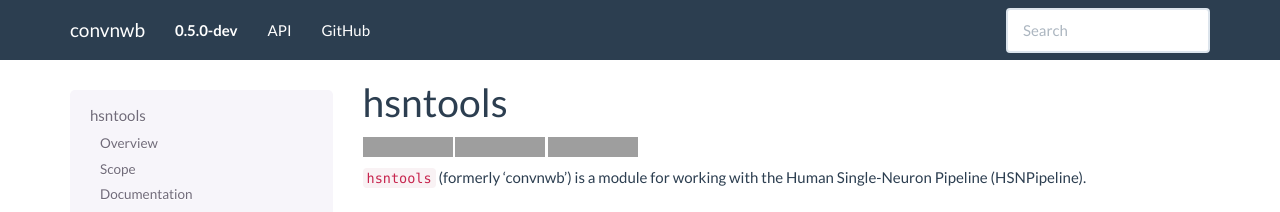
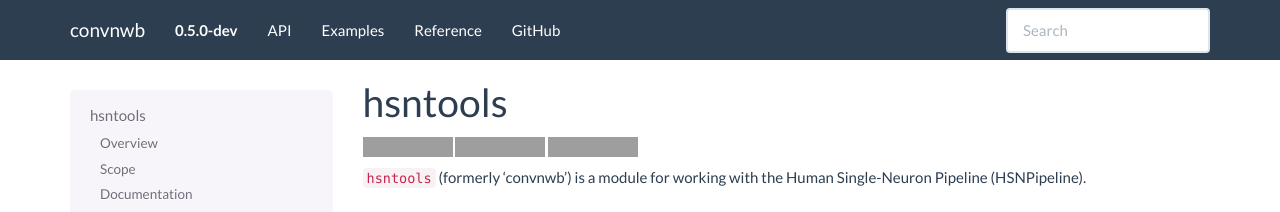
Before and after one commit to HSNPipeline/hsntools, a Sphinx documentation site: the page built from doc/index.rst, in a window 1280 px wide. Shown: the top 212 px of the page. Built offline with Sphinx 7.4.7, drawn with Linux system fonts in a browser that asks for light colours; pages that are not in the unit, such as notebooks, are missing from menus; grey boxes are pictures that could not be loaded.

Commit message:
update doc conf

```diff
--- a/doc/conf.py
+++ b/doc/conf.py
@@ -4,7 +4,6 @@
 #
 # For a full list of documentation options, see:
 # https://www.sphinx-doc.org/en/master/usage/configuration.html
-
 
 # ----------------------------------------------------------------------------
 
@@ -14,10 +13,8 @@
 from datetime import date
 
 import sphinx_bootstrap_theme
-
-# import sphinx_gallery
-# from sphinx_gallery.sorting import FileNameSortKey, ExplicitOrder
-
+import sphinx_gallery
+from sphinx_gallery.sorting import FileNameSortKey, ExplicitOrder
 
 # -- Project information -----------------------------------------------------
 
@@ -43,7 +40,7 @@
     'sphinx.ext.githubpages',
     'sphinx.ext.mathjax',
     'sphinx.ext.viewcode',
-    #'sphinx_gallery.gen_gallery',
+    'sphinx_gallery.gen_gallery',
     'sphinx_copybutton',
     'numpydoc',
 ]
@@ -96,9 +93,8 @@
     'navbar_sidebarrel': False,
     'navbar_links': [
         ("API", "api"),
-        #("Glossary", "glossary"),
-        #("Tutorials", "auto_tutorials/index"),
-        #("Reference", "reference"),
+        ("Examples", "auto_tutorials/index"),
+        ("Reference", "reference"),
         ("GitHub", "https://github.com/HSUPipeline/convnwb", True),
     ],
 
@@ -119,15 +115,15 @@
 
 # -- Extension configuration -------------------------------------------------
 
-# # Configurations for sphinx gallery
-# sphinx_gallery_conf = {
-#     #'examples_dirs': ['../tutorials'],
-#     #'gallery_dirs': ['auto_tutorials'],
-#     #'subsection_order' : ExplicitOrder([]),
-#     'within_subsection_order': FileNameSortKey,
-#     #'default_thumb_file': 'XX.png',
-#     'backreferences_dir': 'generated',   # Where to drop linking files between examples & API
-#     'doc_module': ('convnwb',),
-#     'reference_url': {'convnwb': None},
-#     'remove_config_comments': True,
-# }
+# Configurations for sphinx gallery
+sphinx_gallery_conf = {
+    'examples_dirs': ['../examples'],
+    'gallery_dirs': ['auto_examples'],
+    #'subsection_order' : ExplicitOrder([]),
+    'within_subsection_order': FileNameSortKey,
+    #'default_thumb_file': 'XX.png',
+    'backreferences_dir': 'generated',   # Where to drop linking files between examples & API
+    'doc_module': ('convnwb',),
+    'reference_url': {'convnwb': None},
+    'remove_config_comments': True,
+}
```
